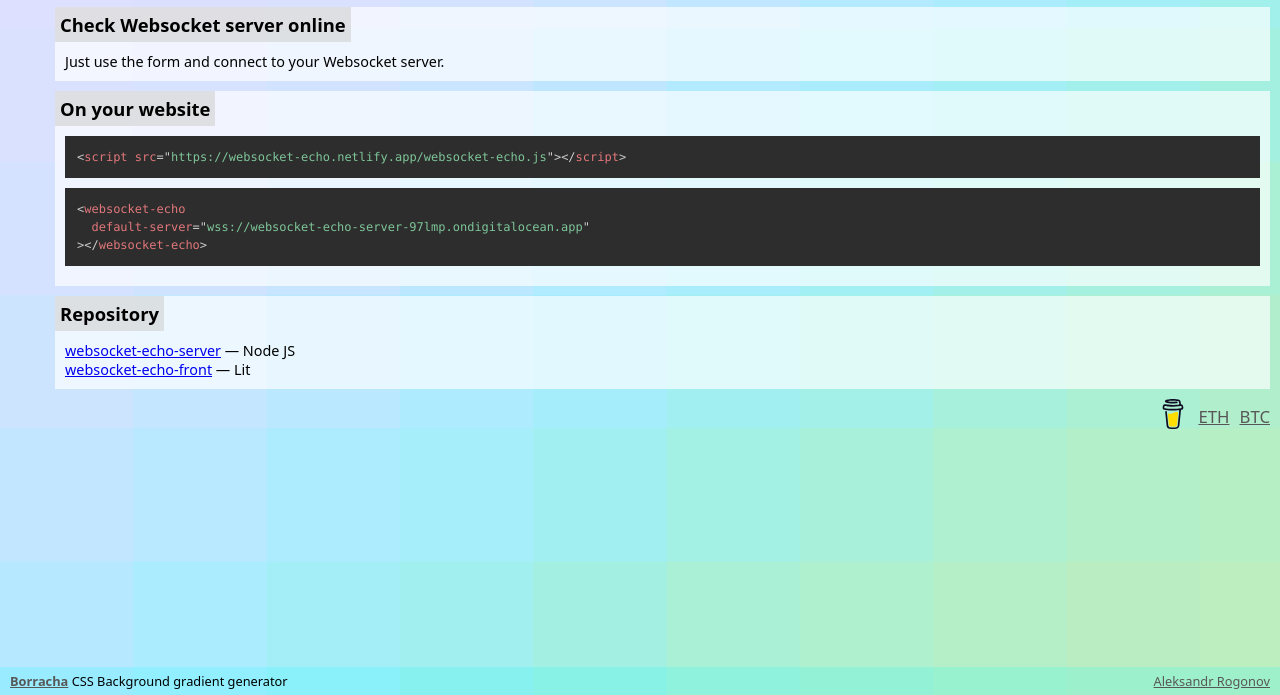
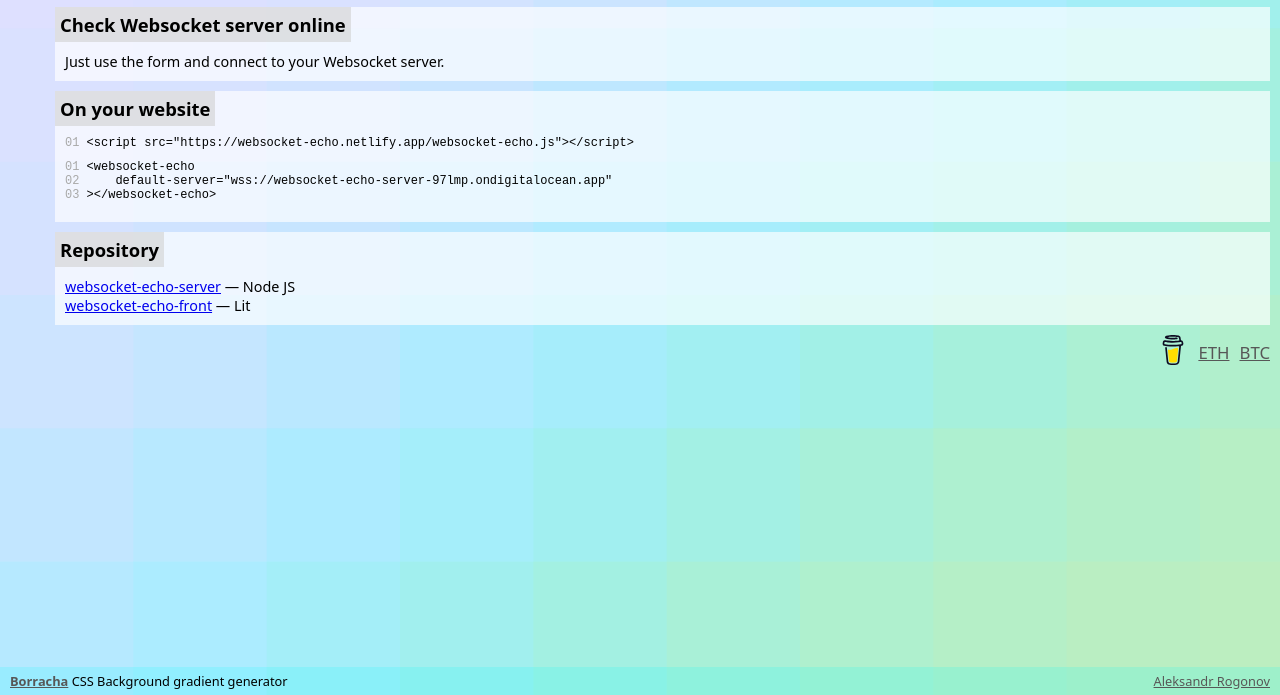
Before and after one commit to arogonov/websocket-echo-front, a website: page index.html in a window 1280 px wide. Shown: the part 105-800 px from the top of the page. Drawn offline with nearby package versions, Linux system fonts and the light colour scheme.

Commit message:
tab space

```diff
--- a/index.html
+++ b/index.html
@@ -49,8 +49,35 @@
 			margin: 10px !important;
 		}
 
-    code {
+		/* code {
 			white-space: pre-wrap !important;
+		} */
+
+		pre {
+			padding-left: 3ch;
+			counter-reset: pre;
+			white-space: normal;
+			tab-size: 2;
+			font-family: 'JetBrains Mono', monospace;
+			transition: tab-size 0.2s;
+		}
+
+		@media (min-width: 1050px) {
+			pre {
+				tab-size: 4;
+			}
+		}
+
+		pre code {
+			display: list-item;
+			counter-increment: pre;
+			white-space: pre-wrap;
+			font-family: inherit;
+		}
+
+		pre code::marker {
+			color: darkgray;
+			content: counter(pre, decimal-leading-zero) ' ';
 		}
 
 		aside, main {
@@ -123,7 +150,6 @@
 			color: rgb(87, 87, 87);
 		}
 	</style>
-  <link href="https://cdnjs.cloudflare.com/ajax/libs/prism/1.24.1/themes/prism-tomorrow.min.css" rel="stylesheet" />
 </head>
 <body>
 
@@ -148,11 +174,12 @@
 
 		<article style="padding-bottom: 10px;">
 			<h2>On your website</h2>
-      <pre><code class="language-html">&lt;script src="https://websocket-echo.netlify.app/websocket-echo.js"&gt;&lt;/script&gt</code></pre>
-      <pre><code class="language-html">&lt;websocket-echo
-  default-server="wss://websocket-echo-server-97lmp.ondigitalocean.app"
-&gt;&lt;/websocket-echo&gt;
-</code></pre>
+			<pre><code>&lt;script src="https://websocket-echo.netlify.app/websocket-echo.js"&gt;&lt;/script&gt</code></pre>
+			<pre>
+				<code>&lt;websocket-echo</code>
+				<code>	default-server="wss://websocket-echo-server-97lmp.ondigitalocean.app"</code>
+				<code>&gt;&lt;/websocket-echo&gt;</code>
+			</pre>
 		</article>
 
 		<article>
@@ -192,7 +219,6 @@
 			Aleksandr Rogonov
 		</a>
 	</footer>
-  <script src="https://cdnjs.cloudflare.com/ajax/libs/prism/1.24.1/prism.min.js"></script>
 	<script async src="https://www.googletagmanager.com/gtag/js?id=G-L2DL9FB4VJ"></script>
 	<script>
 		window.dataLayer = window.dataLayer || [];
--- a/package.json
+++ b/package.json
@@ -14,7 +14,6 @@
 		"start": "tsc && concurrently -k -r \"tsc --watch --preserveWatchOutput\" \"wds\""
 	},
 	"dependencies": {
-    "copyfiles": "^2.4.1",
 		"lit": "^2.0.0-rc.3"
 	},
 	"devDependencies": {
@@ -39,6 +38,7 @@
 		"prettier": "^2.3.2",
 		"rimraf": "^3.0.2",
 		"rollup": "^2.56.3",
+		"rollup-plugin-copy": "^3.4.0",
 		"rollup-plugin-terser": "^7.0.2",
 		"rollup-plugin-workbox": "^6.2.0",
 		"tslib": "^2.3.1",
--- a/src/WebsocketEcho.ts
+++ b/src/WebsocketEcho.ts
@@ -86,7 +86,7 @@ export class WebsocketEcho extends LitElement {
 				this.dropConnection();
 			};
 
-      this.websocket.onmessage = (e: MessageEvent<string>) => {
+			this.websocket.onmessage = (e) => {
 				this.wsLog = [
 					{ success: true, text: e.data },
 					...this.wsLog,
```
Also changed, not shown: rollup.config.js (indentation only), src/WebsocketEchoResultLine.ts (indentation only), src/static/spinner.ts (indentation only), src/style/css.ts (indentation only), tsconfig.json (indentation only), web-dev-server.config.mjs (indentation only), 2 other files. Lines whose indentation alone changed are shown as unchanged.
